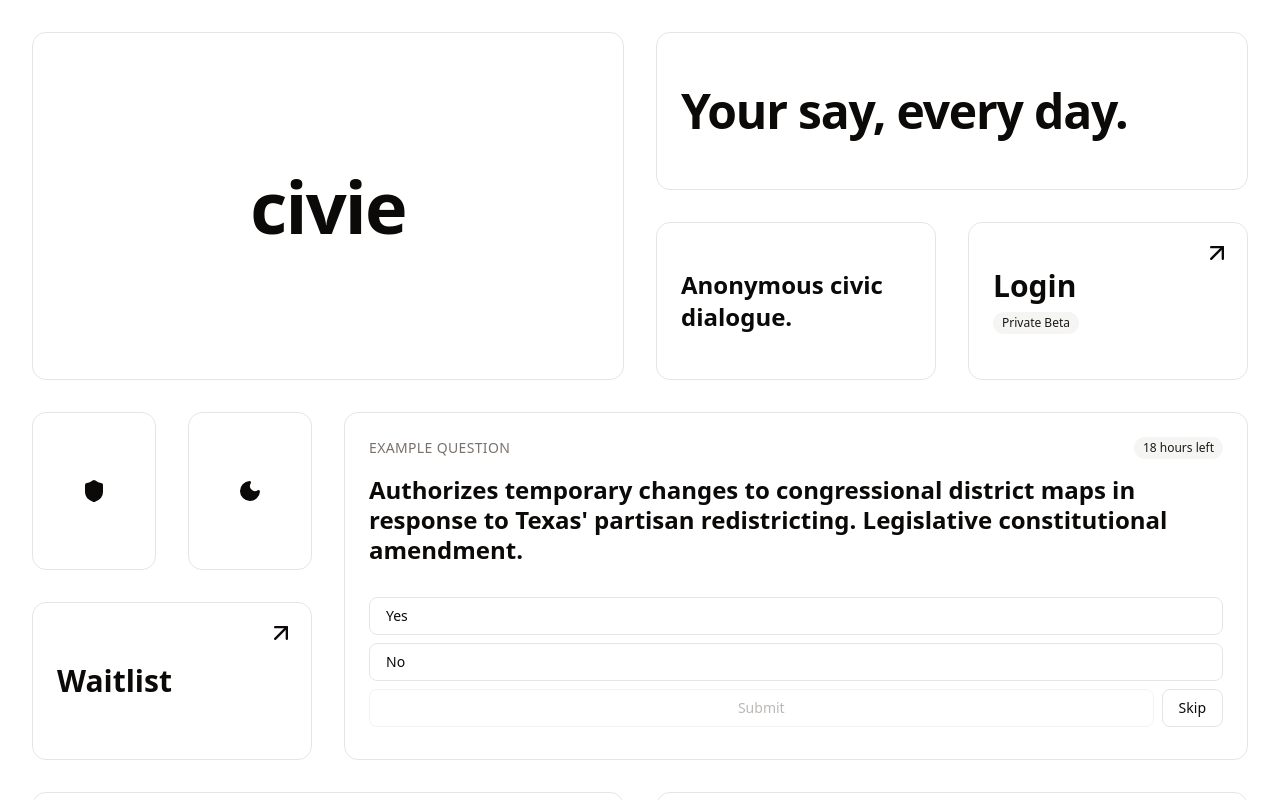
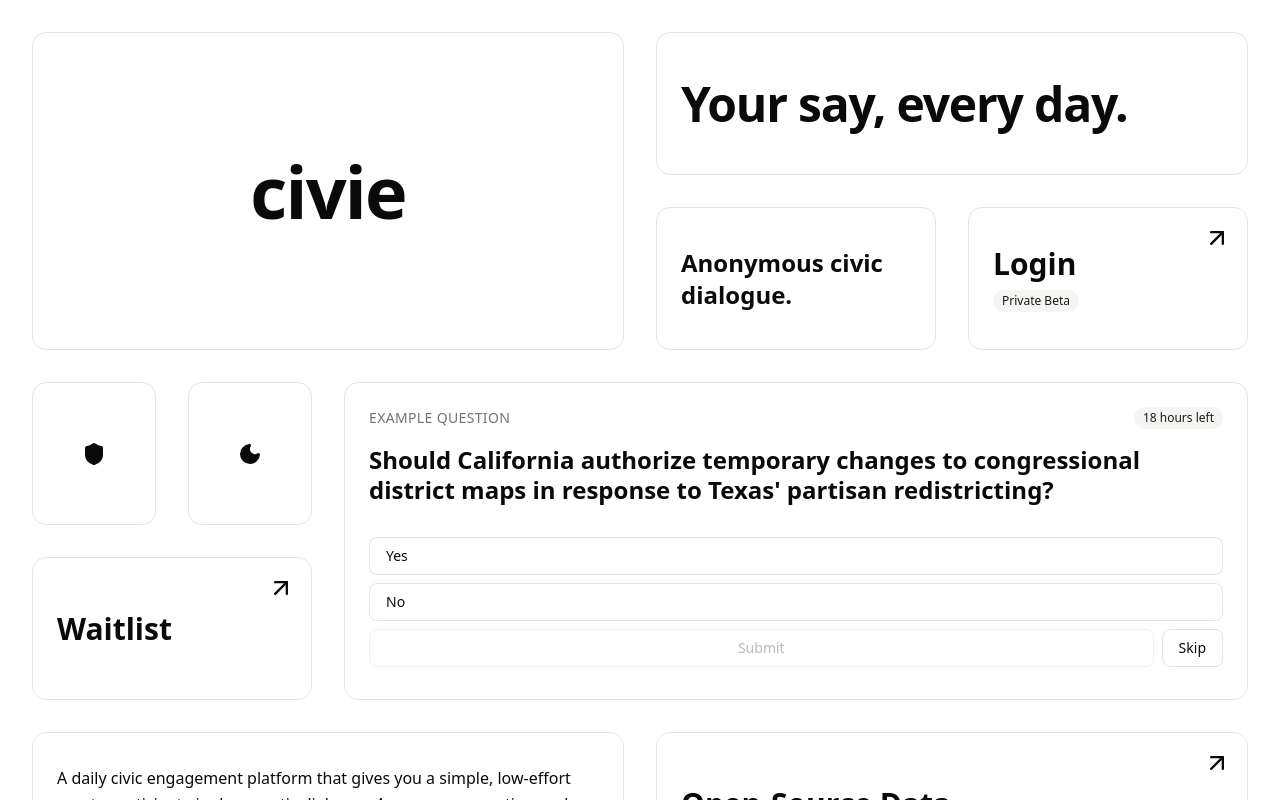
Before and after one commit to guchris/civie, a Next.js app: page / in a window 1280 px wide. Shown: the top 800 px of the page. Built offline with nearby package versions, Linux system fonts and the light colour scheme; no server answers.

Commit message:
updated example question on landing page

```diff
--- a/components/landing-hero.tsx
+++ b/components/landing-hero.tsx
@@ -13,7 +13,7 @@
 
 const exampleQuestion = {
   propNumber: "50",
-  title: "Authorizes temporary changes to congressional district maps in response to Texas' partisan redistricting. Legislative constitutional amendment.",
+  title: "Should California authorize temporary changes to congressional district maps in response to Texas' partisan redistricting?",
   date: "December 15, 2025",
   timeRemaining: "18 hours left",
   summary: "Requires temporary use of new congressional district maps through 2030. Directs independent Citizens Redistricting Commission to resume enacting congressional district maps in 2031. Establishes policy supporting nonpartisan redistricting commissions nationwide. Fiscal Impact: One-time costs to counties of up to a few million dollars statewide to update election materials to reflect new congressional district maps.",
```
